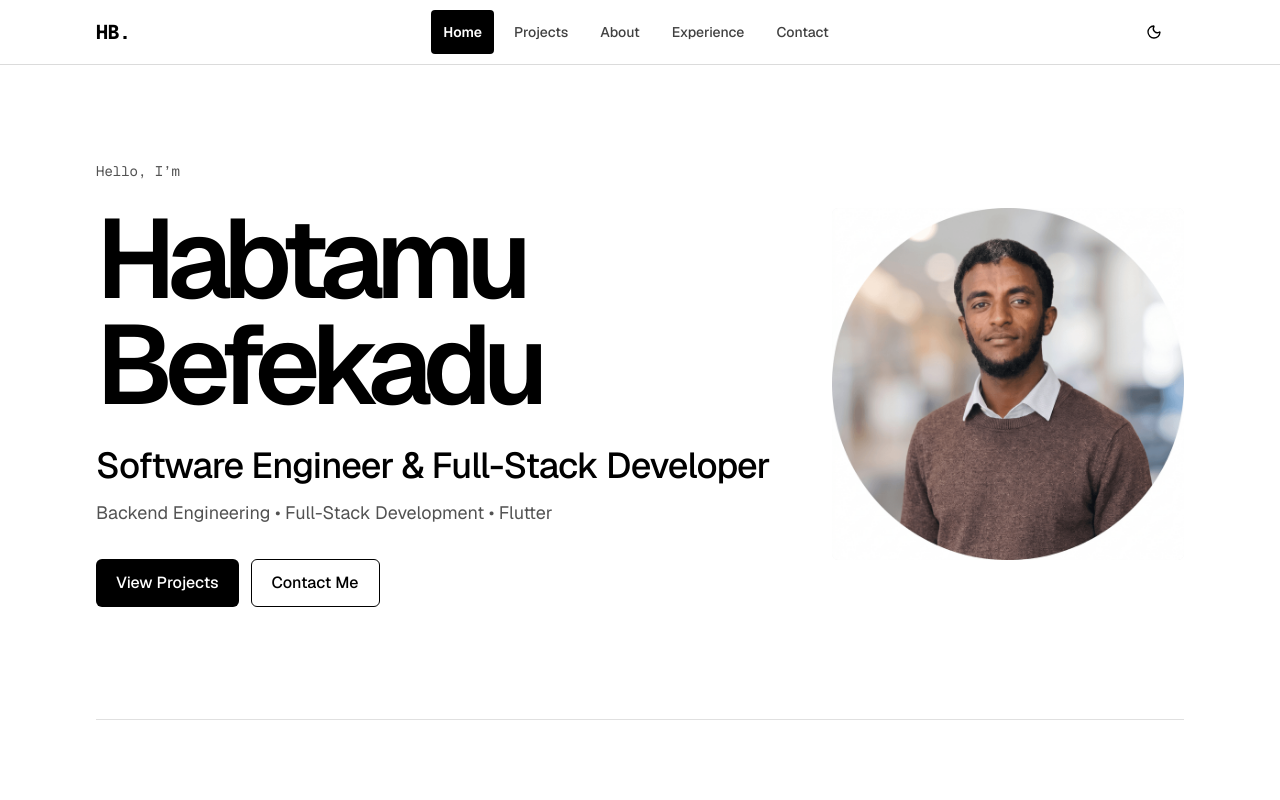
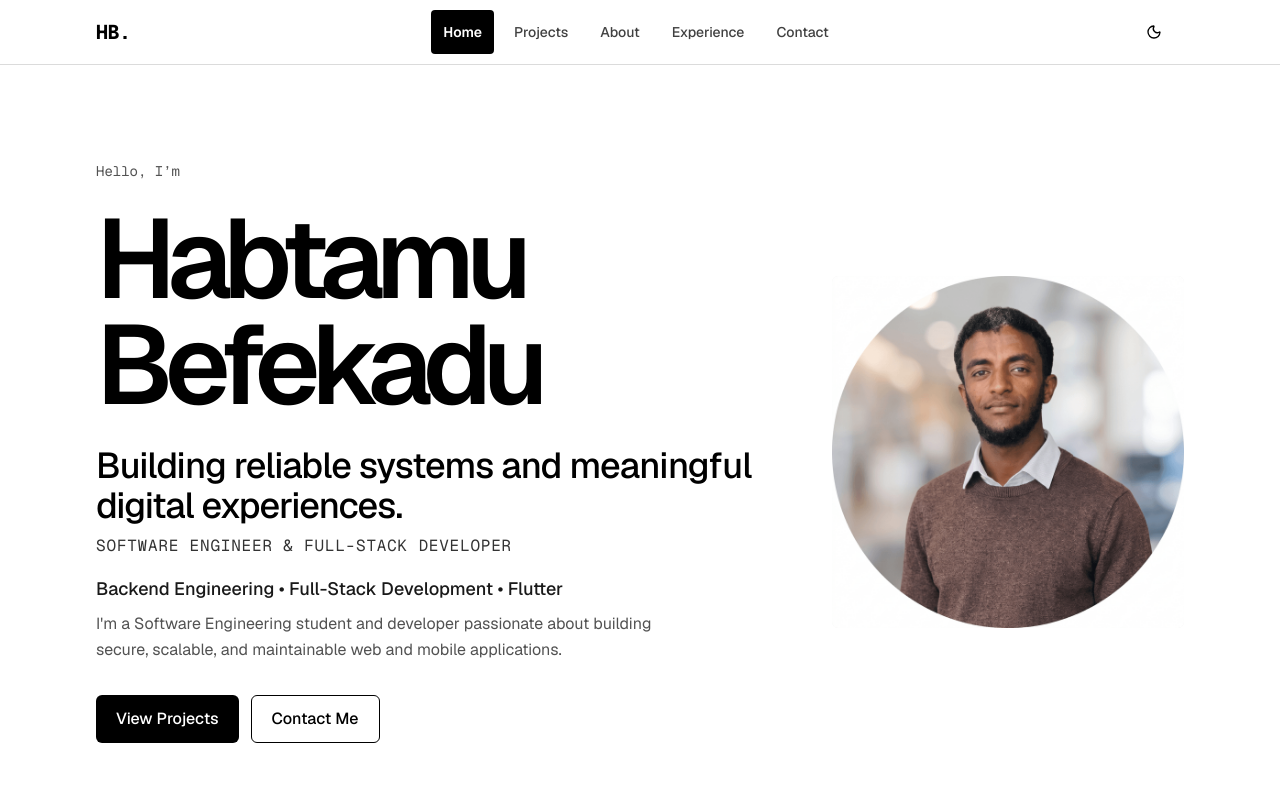
Before and after one commit to boldhab/Portfolio, a Next.js app: page / in a window 1280 px wide. Shown: the top 800 px of the page. Built offline with nearby package versions, Linux system fonts and the light colour scheme; no server answers.

Commit message:
Refresh the homepage introduction

```diff
--- a/src/components/home/Hero.tsx
+++ b/src/components/home/Hero.tsx
@@ -1,3 +1,5 @@
+import { ALL_PROJECTS_HREF } from "@/data/navigation";
+import { isHttpUrl } from "@/lib/utils";
 import Image from "next/image";
 import Link from "next/link";
 import { SectionWrapper } from "@/components/shared/SectionWrapper";
@@ -26,22 +28,29 @@ export function Hero({ profile = profileData }: { profile?: Profile }) {
           <h1 className="max-w-[15ch] text-[clamp(2.65rem,9vw,7rem)] leading-[0.95] font-semibold tracking-[-0.075em] [overflow-wrap:anywhere]">
             {profile.name}
           </h1>
-          <p className="mt-7 text-2xl font-medium tracking-tight sm:text-3xl lg:text-4xl">
-            {profile.title}
-          </p>
-          <p className="text-muted-foreground mt-3 max-w-xl text-base leading-relaxed sm:text-lg">
-            {profile.subtitle}
-          </p>
+          <div className="mt-7 space-y-2">
+            <p className="text-2xl font-medium tracking-tight sm:text-3xl lg:text-4xl">
+              {profile.headline || profile.title}
+            </p>
+            <p className="text-foreground/80 font-mono text-sm tracking-wider uppercase sm:text-base">
+              {profile.title}
+            </p>
+          </div>
+          <div className="text-muted-foreground mt-4 max-w-xl space-y-2 text-base leading-relaxed sm:text-lg">
+            <p className="font-medium text-foreground/90">{profile.subtitle}</p>
+            {profile.shortIntro && (
+              <p className="text-sm leading-relaxed sm:text-base">{profile.shortIntro}</p>
+            )}
+          </div>
           <div className="mt-8 flex flex-wrap gap-3">
             <Button asChild size="lg" className="h-12 px-5 shadow-none">
-              <Link href="/projects">View Projects</Link>
+              <Link href={ALL_PROJECTS_HREF}>View Projects</Link>
             </Button>
             <Button asChild variant="secondary" size="lg" className="h-12 px-5">
-              <Link href="/contact">Contact Me</Link>
+              <Link href="/#contact">Contact Me</Link>
             </Button>
             {profile.resumeUrl &&
-              (hasPublicAsset(profile.resumeUrl) ||
-                /^https?:\/\//i.test(profile.resumeUrl)) && (
+              (hasPublicAsset(profile.resumeUrl) || isHttpUrl(profile.resumeUrl)) && (
                 <Button asChild variant="ghost" size="lg" className="h-12 px-5">
                   <Link href={profile.resumeUrl}>Résumé</Link>
                 </Button>
```
